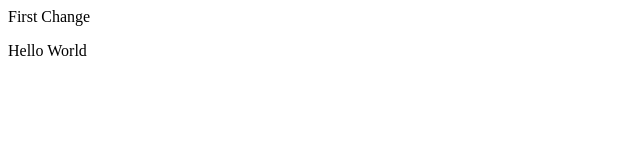
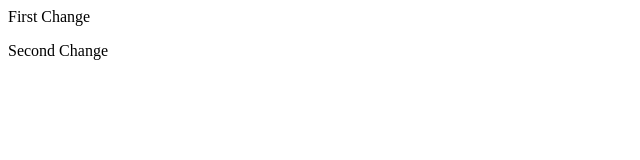
Before and after one commit to ricklefe/test, a plain HTML site: page index.html in a window 1280 px wide. Shown: the full height of the page, 0-640 px from the left. Drawn offline with Linux system fonts and the light colour scheme.

Commit message:
second change

```diff
--- a/index.html
+++ b/index.html
@@ -4,6 +4,6 @@
         First Change
     </head>
     <body>
-        <p>Hello World</p>
+        <p>Second Change</p>
     </body>
 </html>
```
